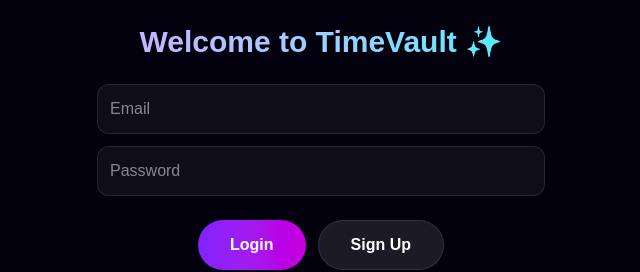
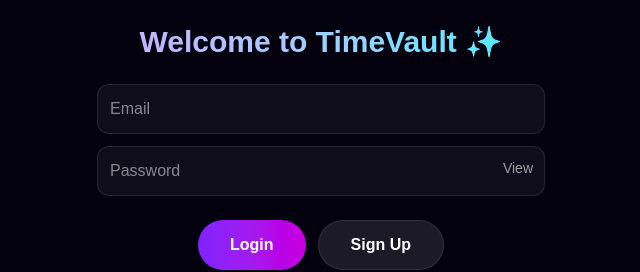
Before and after one commit to ashokaurovindomohanty-hub/timevault, a Next.js app: page /login in a window 1280 px wide. Shown: the top 272 px of the page, without its empty margins (319-959 px from the left). Built offline with nearby package versions, Linux system fonts and the light colour scheme; no server answers.

Commit message:
show password

```diff
--- a/app/login/page.tsx
+++ b/app/login/page.tsx
@@ -4,6 +4,7 @@ import { supabase } from '@/lib/supabase'
 export default function Login(){
  const [email,setEmail]=useState("")
  const [pass,setPass]=useState("")
+ const [show,setShow]=useState(false)
  const login=async()=>{
   const {error}=await supabase.auth.signInWithPassword({email,password:pass})
   if(error) alert(error.message); else location.href="/timeline"
@@ -16,7 +17,10 @@ export default function Login(){
   <main className="min-h-screen bg-[#04010f] text-white p-6 flex flex-col items-center">
     <h1 className="text-3xl font-black bg-gradient-to-r from-violet-300 to-cyan-300 bg-clip-text text-transparent">Welcome to TimeVault ✨</h1>
     <input value={email} onChange={e=>setEmail(e.target.value)} placeholder="Email" className="mt-6 w-full max-w-md bg-white/5 border border-white/10 rounded-xl p-3 outline-none" />
-    <input type="password" value={pass} onChange={e=>setPass(e.target.value)} placeholder="Password" className="mt-3 w-full max-w-md bg-white/5 border border-white/10 rounded-xl p-3 outline-none" />
+    <div className="relative w-full max-w-md mt-3">
+    <input type={show?"text":"password"} value={pass} onChange={e=>setPass(e.target.value)} placeholder="Password" className="w-full bg-white/5 border border-white/10 rounded-xl p-3 pr-12 outline-none" />
+      <button type="button" onClick={()=>setShow(!show)} className="absolute right-3 top-3 text-sm opacity-60">{show?"Hide":"View"}</button>
+    </div>
     <div className="flex gap-3 mt-6">
       <button onClick={login} className="bg-gradient-to-r from-violet-600 to-fuchsia-600 px-8 py-3 rounded-full font-bold">Login</button>
       <button onClick={signup} className="bg-white/10 border border-white/10 px-8 py-3 rounded-full font-bold">Sign Up</button>
```
